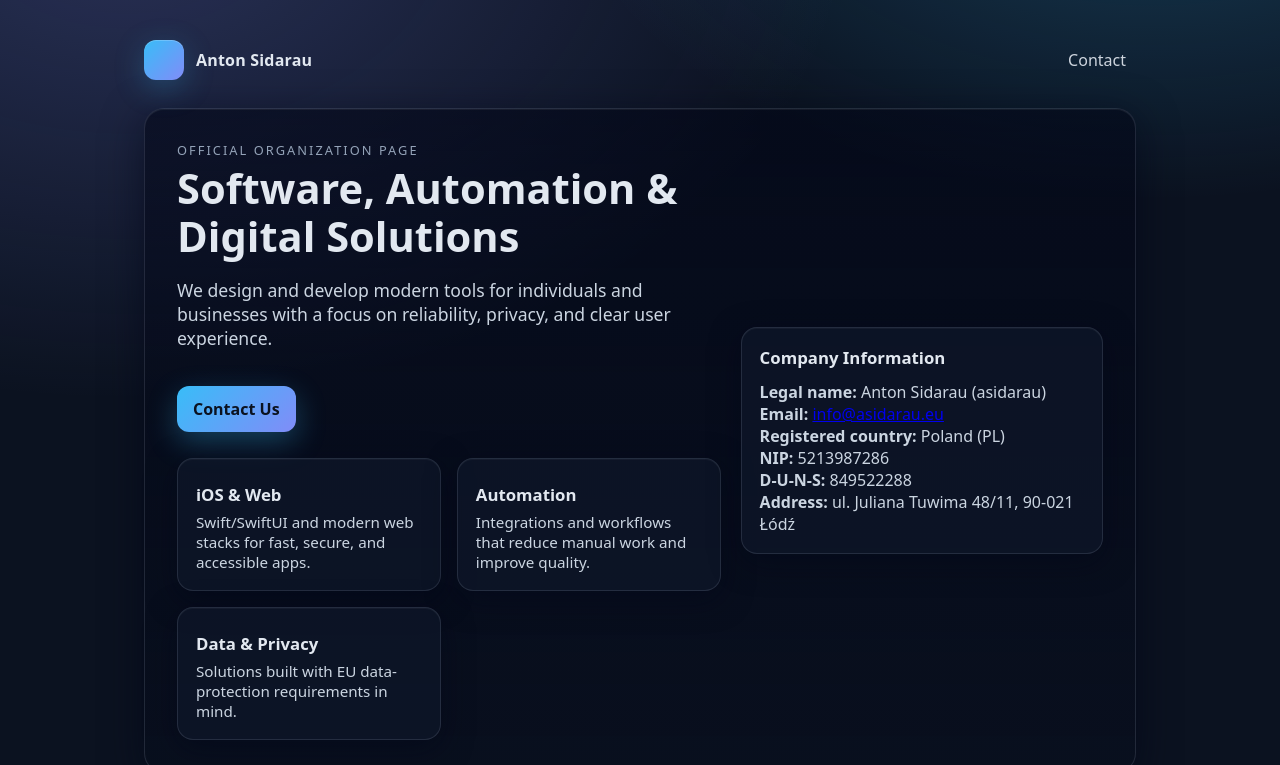
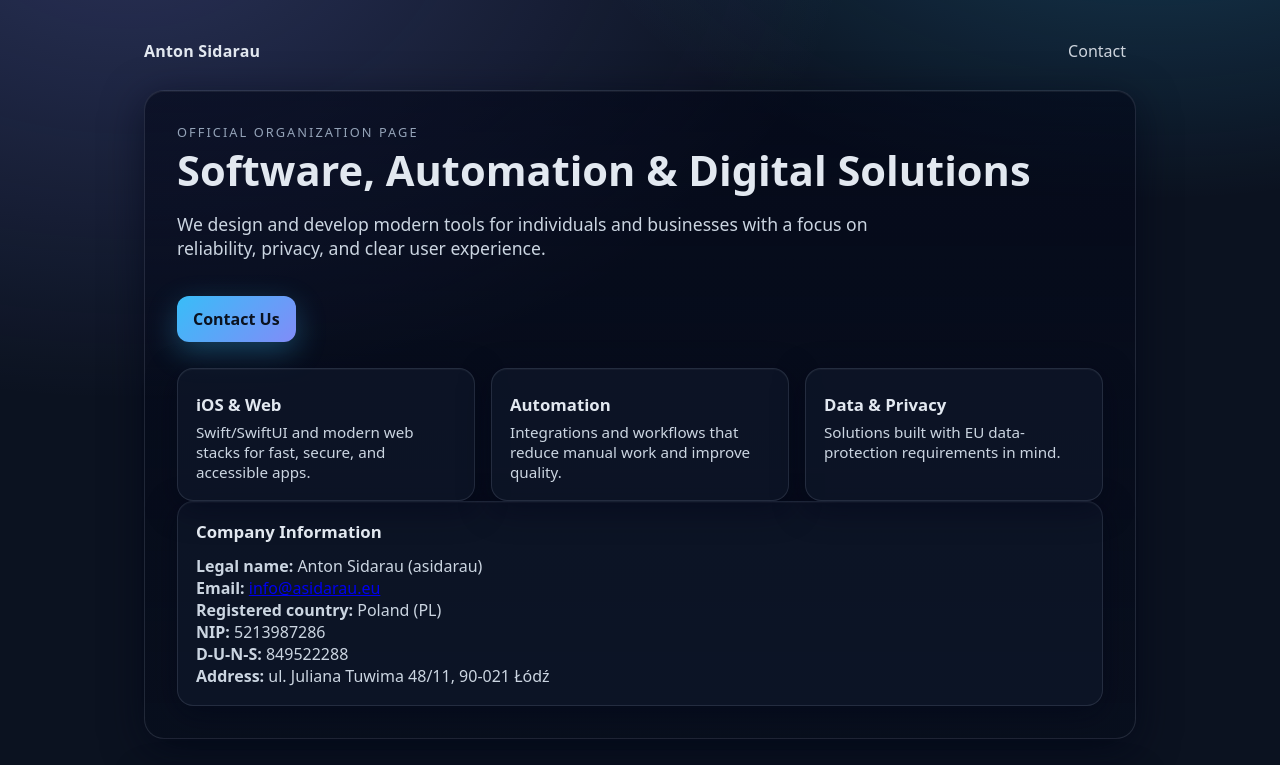
Before and after one commit to margarita-voronovich/medikard-public, a plain HTML site: page index.html in a window 1280 px wide. Shown: the top 765 px of the page. Drawn offline with Linux system fonts and the light colour scheme.

Commit message:
Refactor CSS for hero and grid sections

```diff
--- a/index.html
+++ b/index.html
@@ -93,7 +93,7 @@
     .hero {
   margin-top: 20px;
   display: grid;
-      grid-template-columns: 1fr;
+  grid-template-columns: 1fr;   /* <- ensure one column */
   gap: 20px;
   align-items: center;
   background: linear-gradient(180deg, rgba(2,6,23,.6), rgba(2,6,23,.2));
@@ -125,8 +125,14 @@
     .grid {
   margin-top: 26px;
   display: grid;
-      grid-template-columns: repeat(auto-fit, minmax(240px, 1fr));
+  grid-template-columns: repeat(3, minmax(220px, 1fr)); /* one row of three */
   gap: 16px;
+}
+
+    @media (max-width: 720px) {
+  .grid {
+    grid-template-columns: repeat(auto-fit, minmax(220px, 1fr));
+  }
 }
 
     .card {
@@ -162,16 +168,12 @@
     .links a { color: var(--muted); text-decoration: none; }
     .links a:hover { color: var(--text); }
 
-    @media (min-width: 900px) {
-      .hero { grid-template-columns: 1.2fr .8fr; }
-    }
   </style>
 </head>
 <body>
   <div class="container">
     <header aria-label="Site Header">
       <a class="brand" href="/" aria-label="Home">
-        <span class="brand-mark" aria-hidden="true"></span>
         <span class="brand-name">Anton Sidarau</span>
       </a>
       <nav aria-label="Primary Navigation">
@@ -201,7 +203,6 @@
             <p>Solutions built with EU data-protection requirements in mind.</p>
           </article>
         </div>
-      </div>
         <div class="card" aria-label="Company Details">
         <h3 style="margin-top:0">Company Information</h3>
         <ul style="list-style:none; padding:0; margin:12px 0 0 0; color:#cbd5e1;">
@@ -212,6 +213,7 @@
           <li><strong>D‑U‑N‑S:</strong> 849522288 </li>
           <li><strong>Address:</strong> ul. Juliana Tuwima 48/11, 90-021 Łódź </li>
         </ul>
+      </div>
       </div>
     </section>
 
```
Lines whose indentation alone changed are shown as unchanged.
